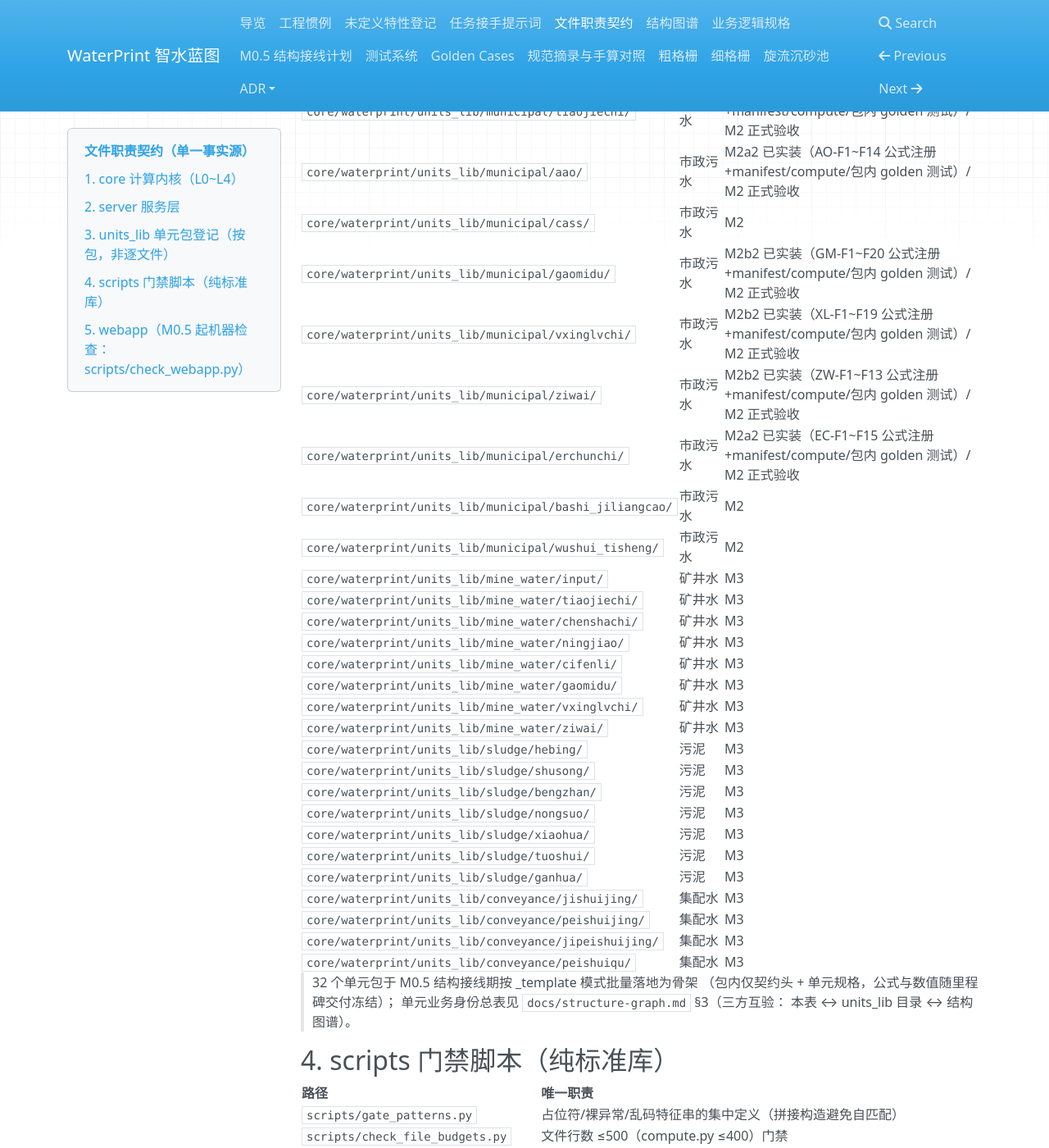
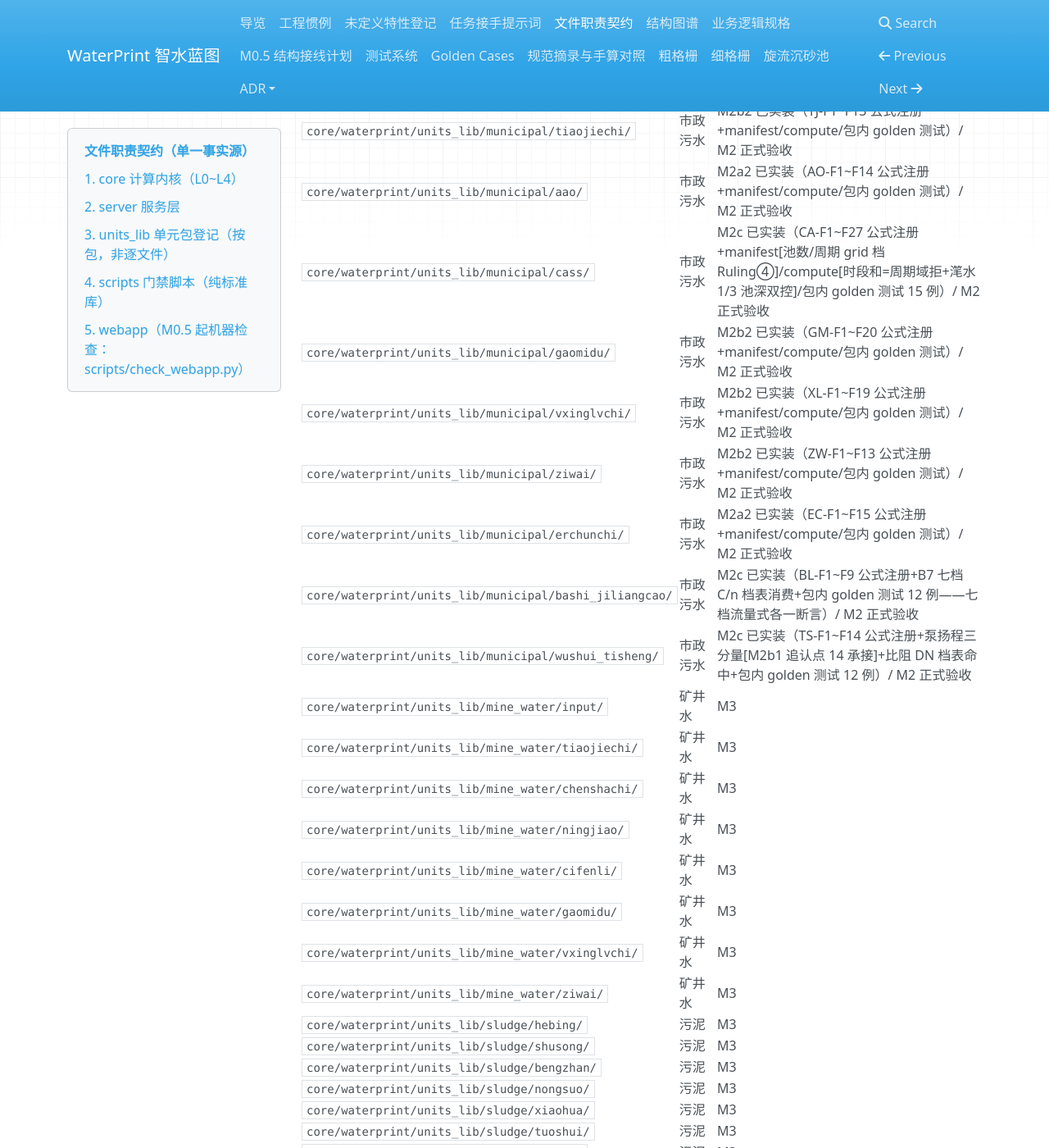
Before and after one commit to yyx20040712/waterprint, an MkDocs documentation site: the page built from docs/file-contracts.md, in a window 1280 px wide and 1400 px high, scrolled down 4596 px. Shown: the whole window at 82% size. Built offline with MkDocs 1.6.1, drawn with Linux system fonts in a browser that asks for light colours; nearby versions of some CDN libraries.

Commit message:
M2c ⑤：登记回写——file-contracts 三行已实装注记（CA/BL/TS 公式组+测试计数）+norms/README 三行'已实装（数值面待追认）'状态（dimensions 增条目已在①落）

```diff
--- a/docs/file-contracts.md
+++ b/docs/file-contracts.md
@@ -100,13 +100,13 @@ check_structure 按 §13.6 校验，不逐文件登记。
 | `core/waterprint/units_lib/municipal/chuchenchi/` | 市政污水 | M2a2 已实装（CC-F1~F18 公式注册+manifest/compute/包内 golden 测试）/ M2 正式验收 |
 | `core/waterprint/units_lib/municipal/tiaojiechi/` | 市政污水 | M2b2 已实装（TJ-F1~F13 公式注册+manifest/compute/包内 golden 测试）/ M2 正式验收 |
 | `core/waterprint/units_lib/municipal/aao/` | 市政污水 | M2a2 已实装（AO-F1~F14 公式注册+manifest/compute/包内 golden 测试）/ M2 正式验收 |
-| `core/waterprint/units_lib/municipal/cass/` | 市政污水 | M2 |
+| `core/waterprint/units_lib/municipal/cass/` | 市政污水 | M2c 已实装（CA-F1~F27 公式注册+manifest[池数/周期 grid 档 Ruling④]/compute[时段和=周期域拒+滗水 1/3 池深双控]/包内 golden 测试 15 例）/ M2 正式验收 |
 | `core/waterprint/units_lib/municipal/gaomidu/` | 市政污水 | M2b2 已实装（GM-F1~F20 公式注册+manifest/compute/包内 golden 测试）/ M2 正式验收 |
 | `core/waterprint/units_lib/municipal/vxinglvchi/` | 市政污水 | M2b2 已实装（XL-F1~F19 公式注册+manifest/compute/包内 golden 测试）/ M2 正式验收 |
 | `core/waterprint/units_lib/municipal/ziwai/` | 市政污水 | M2b2 已实装（ZW-F1~F13 公式注册+manifest/compute/包内 golden 测试）/ M2 正式验收 |
 | `core/waterprint/units_lib/municipal/erchunchi/` | 市政污水 | M2a2 已实装（EC-F1~F15 公式注册+manifest/compute/包内 golden 测试）/ M2 正式验收 |
-| `core/waterprint/units_lib/municipal/bashi_jiliangcao/` | 市政污水 | M2 |
-| `core/waterprint/units_lib/municipal/wushui_tisheng/` | 市政污水 | M2 |
+| `core/waterprint/units_lib/municipal/bashi_jiliangcao/` | 市政污水 | M2c 已实装（BL-F1~F9 公式注册+B7 七档 C/n 档表消费+包内 golden 测试 12 例——七档流量式各一断言）/ M2 正式验收 |
+| `core/waterprint/units_lib/municipal/wushui_tisheng/` | 市政污水 | M2c 已实装（TS-F1~F14 公式注册+泵扬程三分量[M2b1 追认点 14 承接]+比阻 DN 档表命中+包内 golden 测试 12 例）/ M2 正式验收 |
 | `core/waterprint/units_lib/mine_water/input/` | 矿井水 | M3 |
 | `core/waterprint/units_lib/mine_water/tiaojiechi/` | 矿井水 | M3 |
 | `core/waterprint/units_lib/mine_water/chenshachi/` | 矿井水 | M3 |
```
Also changed, not shown: docs/norms/README.md (+3 -0 lines).
